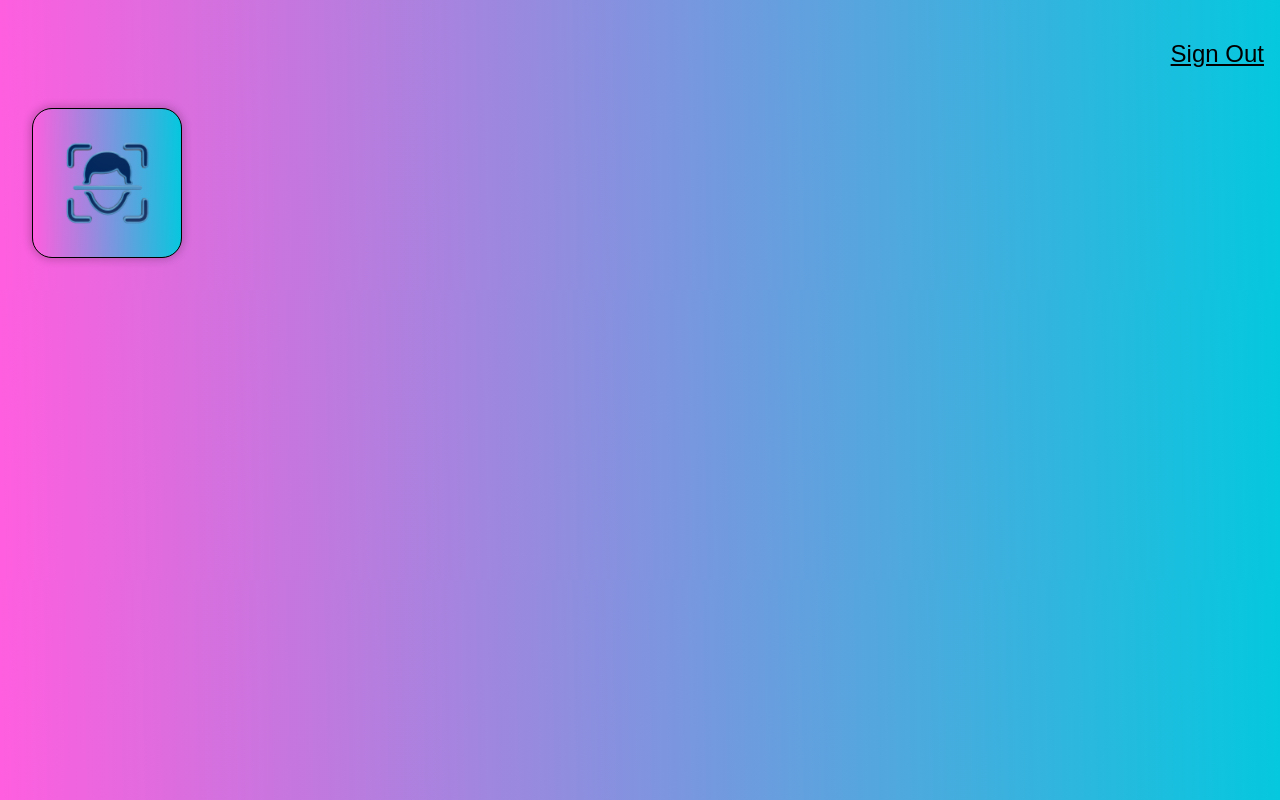
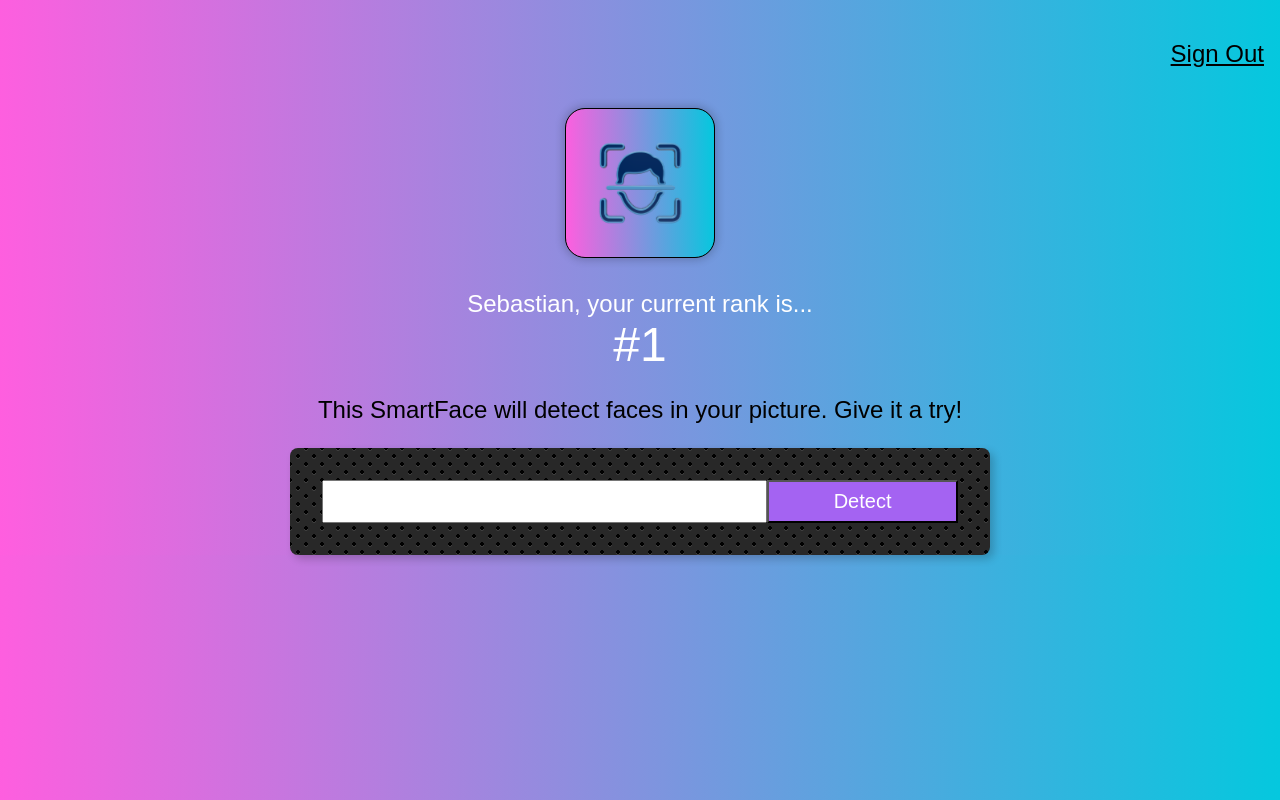
Before and after one commit to SebZG/SmartFace, a React (Vite) app: page / in a window 1280 px wide. Built offline with nearby package versions, Linux system fonts and the light colour scheme.

Commit message:
Add ImageLinkForm + Logo components

```diff
--- a/src/App.css
+++ b/src/App.css
@@ -0,0 +1,4 @@
+.center {
+    display: flex;
+    justify-content: center;
+}
--- a/src/App.jsx
+++ b/src/App.jsx
@@ -1,14 +1,17 @@
 import "./App.css";
 import Navigation from "./components/Navigation/Navigation";
 import Logo from "./components/Logo/Logo";
+import ImageLinkForm from "./components/ImageLinkForm/ImageLinkForm";
+import Rank from "./components/Rank/Rank";
 
 function App() {
   return (
     <>
       <Navigation />
       <Logo />
-      {/* <ImageLinkForm />
-      <FaceRecognition />*/}
+      <Rank />
+      <ImageLinkForm />
+      {/* <FaceRecognition />*/}
     </>
   );
 }
--- /dev/null
+++ b/src/components/ImageLinkForm/ImageLinkForm.css
@@ -0,0 +1,10 @@
+.form {
+    width: 700px;
+    background:
+        radial-gradient(black 15%, transparent 16%) 0 0,
+        radial-gradient(black 15%, transparent 16%) 8px 8px,
+        radial-gradient(rgba(255, 255, 255, 0.1) 15%, transparent 20%) 0 1px,
+        radial-gradient(rgba(255, 255, 255, 0.1) 15%, transparent 20%) 8px 9px;
+    background-color: #282828;
+    background-size: 16px 16px;
+}
--- /dev/null
+++ b/src/components/ImageLinkForm/ImageLinkForm.jsx
@@ -0,0 +1,21 @@
+import "./ImageLinkForm.css";
+
+const ImageLinkForm = () => {
+  return (
+    <div>
+      <p className="center f3">
+        {"This SmartFace will detect faces in your picture. Give it a try!"}
+      </p>
+      <div className="center">
+        <div className="form center pa4 br3 shadow-5">
+          <input className="f4 pa2 w-70 center" type="text" />
+          <button className="w-30 grow f4 link ph3 pv2 dib white bg-light-purple">
+            Detect
+          </button>
+        </div>
+      </div>
+    </div>
+  );
+};
+
+export default ImageLinkForm;
--- a/src/components/Logo/Logo.jsx
+++ b/src/components/Logo/Logo.jsx
@@ -5,7 +5,7 @@
 
 const Logo = () => {
   return (
-    <div className="ma4 mt0">
+    <div className="center ma4 mt0">
       <Tilt
         className="tilt shadow-2 background-stripes track-on-window"
         perspective={500}
--- /dev/null
+++ b/src/components/Rank/Rank.jsx
@@ -0,0 +1,12 @@
+import "./Rank.css";
+
+const Rank = () => {
+  return (
+    <div>
+      <div className="center white f3">{"Sebastian, your current rank is..."}</div>
+      <div className="center white f1">{"#1"}</div>
+    </div>
+  );
+};
+
+export default Rank;
--- a/src/index.css
+++ b/src/index.css
@@ -4,3 +4,7 @@
     font-family: sans-serif;
     background: linear-gradient(89deg, #ff5edf 0%, #04c8de 100%);
 }
+
+button {
+    cursor: pointer;
+}
```
Also changed, not shown: src/components/Rank/Rank.css (added).
